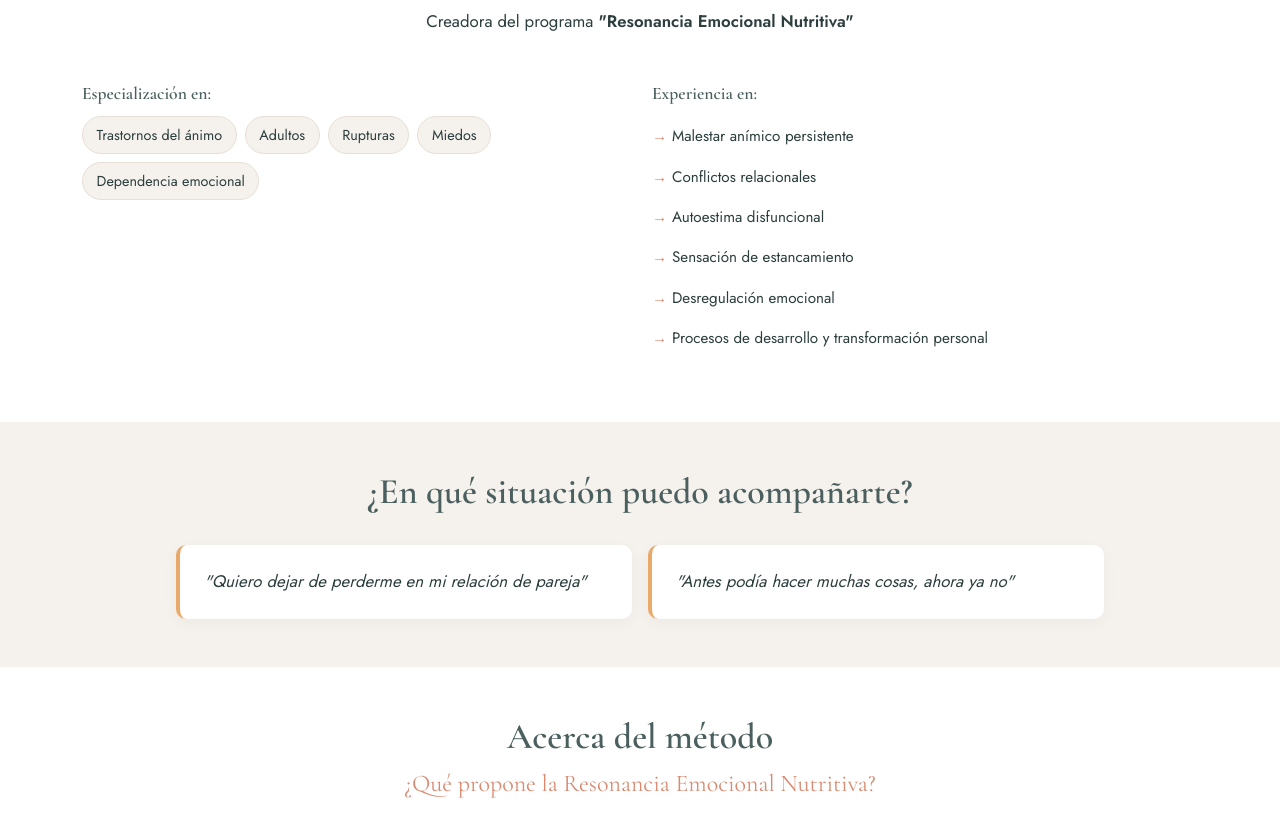
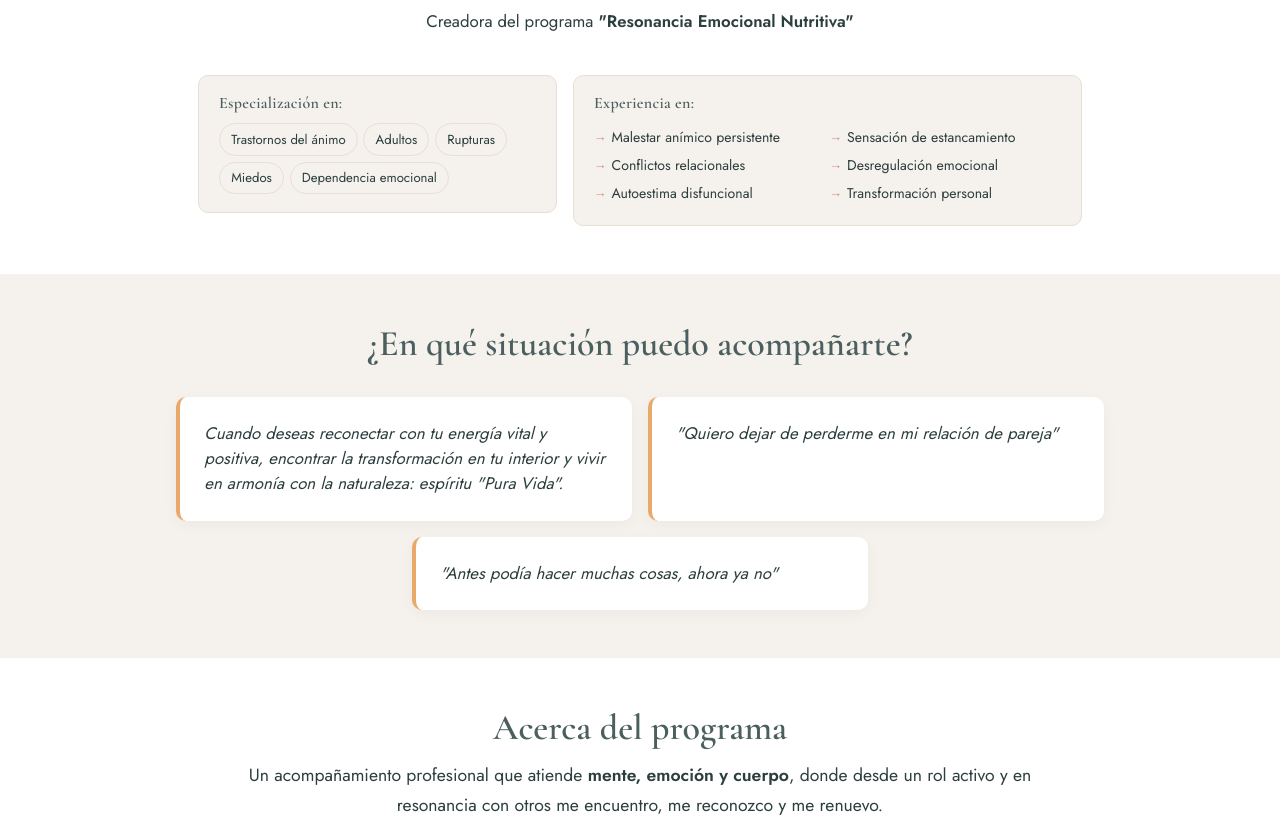
Before and after one commit to Consigli-Santino/rosanaesterlizi, a React (Vite) app: page / in a window 1280 px wide. Shown: the part 1180-1997 px from the top of the page. Built offline with nearby package versions, Linux system fonts and the light colour scheme.

Commit message:
fix styles, change word metodo to program

```diff
--- a/src/components/LandingPage.css
+++ b/src/components/LandingPage.css
@@ -285,7 +285,64 @@ section {
     margin-left: auto;
     margin-right: auto;
 }
+/* ── About Section compact grid ── */
+.about-grid-section {
+    max-width: 900px;
+    margin-left: auto;
+    margin-right: auto;
+}
 
+.about-card-compact {
+    background: var(--warm-bg);
+    border-radius: 10px;
+    padding: 1.1rem 1.25rem;
+    border: 1px solid var(--border-light);
+    height: 100%;
+}
+
+.about-card-title {
+    font-size: 1rem;
+    color: var(--secondary);
+    margin-bottom: 0.65rem;
+    font-family: 'Cormorant Garamond', serif;
+    font-weight: 600;
+    letter-spacing: 0.02em;
+}
+
+/* specialty-tags ya existe, solo ajustamos gap */
+.about-card-compact .specialty-tags {
+    gap: 0.35rem;
+}
+
+.about-card-compact .specialty-tags span {
+    font-size: 0.82rem;
+    padding: 0.3rem 0.7rem;
+}
+
+/* Experience items en dos columnas */
+.exp-item {
+    font-size: 0.88rem;
+    color: var(--text-dark);
+    padding: 0.28rem 0 0.28rem 1.1rem;
+    position: relative;
+    line-height: 1.35;
+}
+
+.exp-item::before {
+    content: '→';
+    position: absolute;
+    left: 0;
+    color: var(--primary);
+    font-size: 0.8rem;
+    top: 0.3rem;
+}
+
+/* Mobile: apilan normalmente */
+@media (max-width: 767px) {
+    .about-card-compact {
+        padding: 1rem;
+    }
+}
 /* About Section */
 .about-section {
     background-color: white;
--- a/src/components/LandingPage.jsx
+++ b/src/components/LandingPage.jsx
@@ -1,7 +1,6 @@
 import React, { useState } from 'react';
 import { WhatsAppFloating } from './WhatsAppContact';
 import heroImg from '../../assets/mamafotolanding.jpeg';
-import turnitoLogo from '../../assets/turnito-logo.png';
 import './LandingPage.css';
 
 const LandingPage = () => {
@@ -48,10 +47,11 @@ const LandingPage = () => {
                         Creadora del programa <strong>"Resonancia Emocional Nutritiva"</strong>
                     </p>
 
-                    <div className="row mt-4">
-                        <div className="col-md-6">
-                            <div className="specialties">
-                                <h4>Especialización en:</h4>
+                    <div className="about-grid-section row g-3 mt-3 align-items-start">
+                        {/* Especialización */}
+                        <div className="col-lg-5 col-md-6">
+                            <div className="about-card-compact">
+                                <h4 className="about-card-title">Especialización en:</h4>
                                 <div className="specialty-tags">
                                     <span>Trastornos del ánimo</span>
                                     <span>Adultos</span>
@@ -61,17 +61,22 @@ const LandingPage = () => {
                                 </div>
                             </div>
                         </div>
-                        <div className="col-md-6">
-                            <div className="experience-areas">
-                                <h4>Experiencia en:</h4>
-                                <ul>
-                                    <li>Malestar anímico persistente</li>
-                                    <li>Conflictos relacionales</li>
-                                    <li>Autoestima disfuncional</li>
-                                    <li>Sensación de estancamiento</li>
-                                    <li>Desregulación emocional</li>
-                                    <li>Procesos de desarrollo y transformación personal</li>
-                                </ul>
+                        {/* Experiencia */}
+                        <div className="col-lg-7 col-md-6">
+                            <div className="about-card-compact">
+                                <h4 className="about-card-title">Experiencia en:</h4>
+                                <div className="row g-1">
+                                    <div className="col-6">
+                                        <div className="exp-item">Malestar anímico persistente</div>
+                                        <div className="exp-item">Conflictos relacionales</div>
+                                        <div className="exp-item">Autoestima disfuncional</div>
+                                    </div>
+                                    <div className="col-6">
+                                        <div className="exp-item">Sensación de estancamiento</div>
+                                        <div className="exp-item">Desregulación emocional</div>
+                                        <div className="exp-item">Transformación personal</div>
+                                    </div>
+                                </div>
                             </div>
                         </div>
                     </div>
@@ -83,6 +88,11 @@ const LandingPage = () => {
                 <div className="container">
                     <h2>¿En qué situación puedo acompañarte?</h2>
                     <div className="row g-3 justify-content-center">
+                        <div className="col-lg-5 col-md-6">
+                            <div className="reason-card">
+                                <p>Cuando deseas reconectar con tu energía vital y positiva, encontrar la transformación en tu interior y vivir en armonía con la naturaleza: espíritu "Pura Vida".</p>
+                            </div>
+                        </div>
                         <div className="col-lg-5 col-md-6">
                             <div className="reason-card">
                                 <p>"Quiero dejar de perderme en mi relación de pareja"</p>
@@ -97,11 +107,10 @@ const LandingPage = () => {
                 </div>
             </section>
 
-            {/* Method Section */}
+            {/* Program Section */}
             <section className="method-section">
                 <div className="container">
-                    <h2>Acerca del método</h2>
-                    <h3>¿Qué propone la Resonancia Emocional Nutritiva?</h3>
+                    <h2>Acerca del programa</h2>
 
                     <p className="method-description">
                         Un acompañamiento profesional que atiende <strong>mente, emoción y cuerpo</strong>, donde desde un rol activo y en resonancia con otros me encuentro, me reconozco y me renuevo.
@@ -118,9 +127,9 @@ const LandingPage = () => {
 
                     <div className="method-faq">
                         <div className="faq-item">
-                            <h4>¿Este método es adecuado si me siento agotado o estresado?</h4>
+                            <h4>¿Este programa es adecuado si me siento agotado o estresado?</h4>
                             <p>
-                                Sí. El método Resonancia Emocional Nutritiva es especialmente adecuado cuando hay agotamiento emocional, estrés sostenido o sensación de saturación. El trabajo terapéutico apunta a comprender qué sostiene ese desgaste, regular la sobrecarga emocional y recuperar vitalidad y claridad interna, respetando los tiempos y el contexto de cada persona.
+                                Sí. El programa Resonancia Emocional Nutritiva es especialmente adecuado cuando hay agotamiento emocional, estrés sostenido o sensación de saturación. El trabajo terapéutico apunta a comprender qué sostiene ese desgaste, regular la sobrecarga emocional y recuperar vitalidad y claridad interna, respetando los tiempos y el contexto de cada persona.
                             </p>
                         </div>
                     </div>
@@ -232,7 +241,7 @@ const LandingPage = () => {
                         <p>✓ Cada sesión aporta a la atención de personas de bajos recursos</p>
                     </div>
 
-                    {/* Payment Method - Right below pricing */}
+                    {/* Payment Method */}
                     <div className="payment-method-section">
                         <h3>Método de pago</h3>
                         {!selectedPrice && (
@@ -271,20 +280,6 @@ const LandingPage = () => {
                                 Después de realizar el pago, envía el comprobante por WhatsApp para coordinar tu consulta.
                             </p>
                         )}
-
-                        <div className="text-center mt-4">
-                            <a
-                                href="https://turnito.app/c/rosanaesterlizi"
-                                className="btn-turnito"
-                                target="_blank"
-                                rel="noopener noreferrer"
-                            >
-                                <span className="turnito-logo-wrapper">
-                                    <img src={turnitoLogo} alt="Turnito" className="turnito-icon" />
-                                </span>
-                                Agendar turno en Turnito
-                            </a>
-                        </div>
                     </div>
                 </div>
             </section>
```
